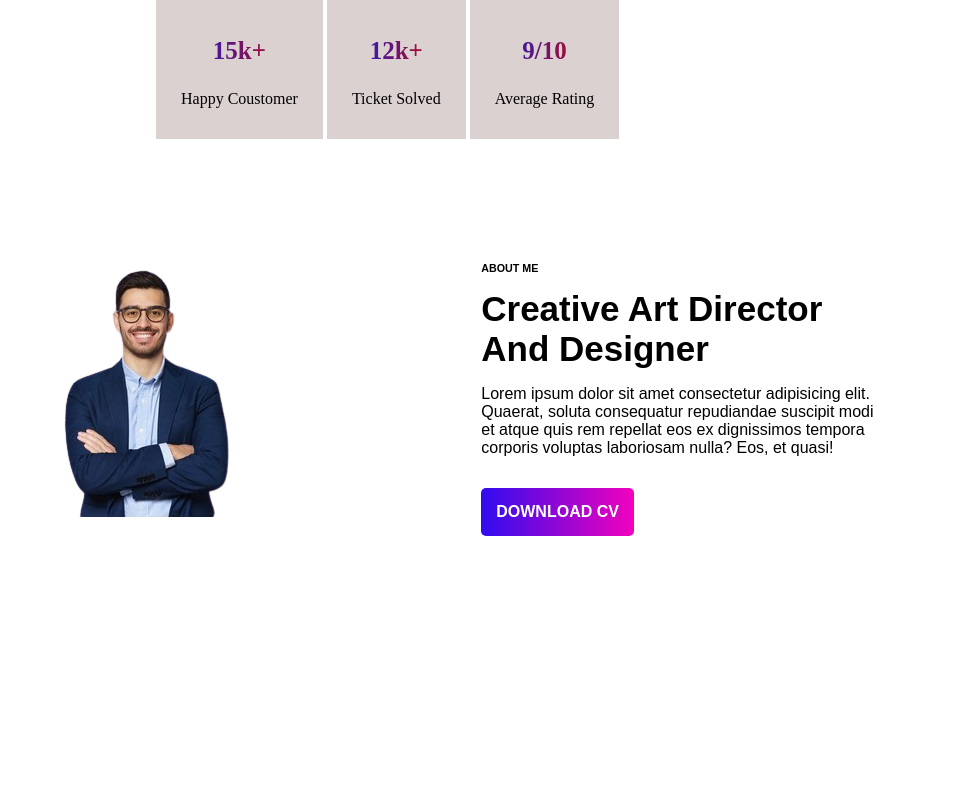
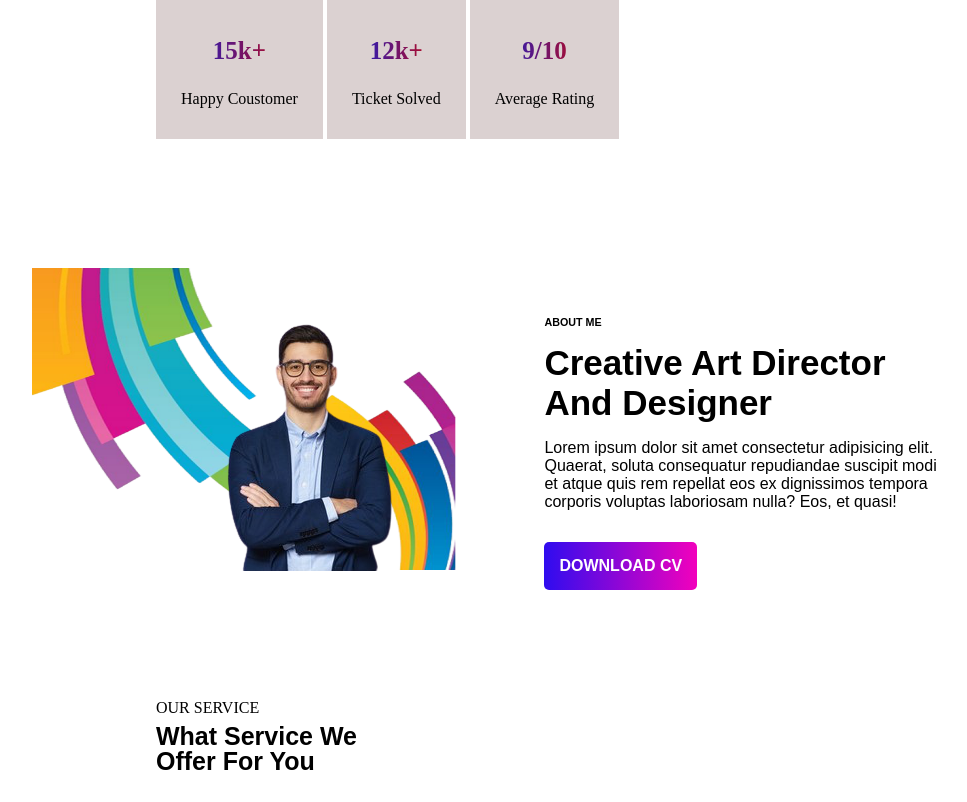
Before and after one commit to abuhorira1996/learn_github, a plain HTML site: page index.html in a window 1280 px wide. Shown: the part 411-1213 px from the top of the page, without its empty margins (100-1067 px from the left). Drawn offline with Linux system fonts and the light colour scheme.

Commit message:
project init

```diff
--- a/style.css
+++ b/style.css
@@ -121,14 +121,21 @@ nav ul li a:hover{
     width: 90%;
     margin: auto;
     font-family: sans-serif;
-    margin: 100px 0px;
+    padding: 50px 0px;
 
 }
 .aboutme .left2{
     width: 50%;
-    height: 450px;
-    background: white;
+    height: 400px;
+    background: url(Banner\ Background2.png);
     display: inline-block;
+    background-size: contain;
+    background-repeat: no-repeat;
+    /* border: 1px solid; */
+}
+.aboutme .left2 img{
+    margin-top: 104px;
+    margin-left: 100px;
 }
 
 .aboutme .right2{
```
Also changed, not shown: Banner Background2.png (added).
